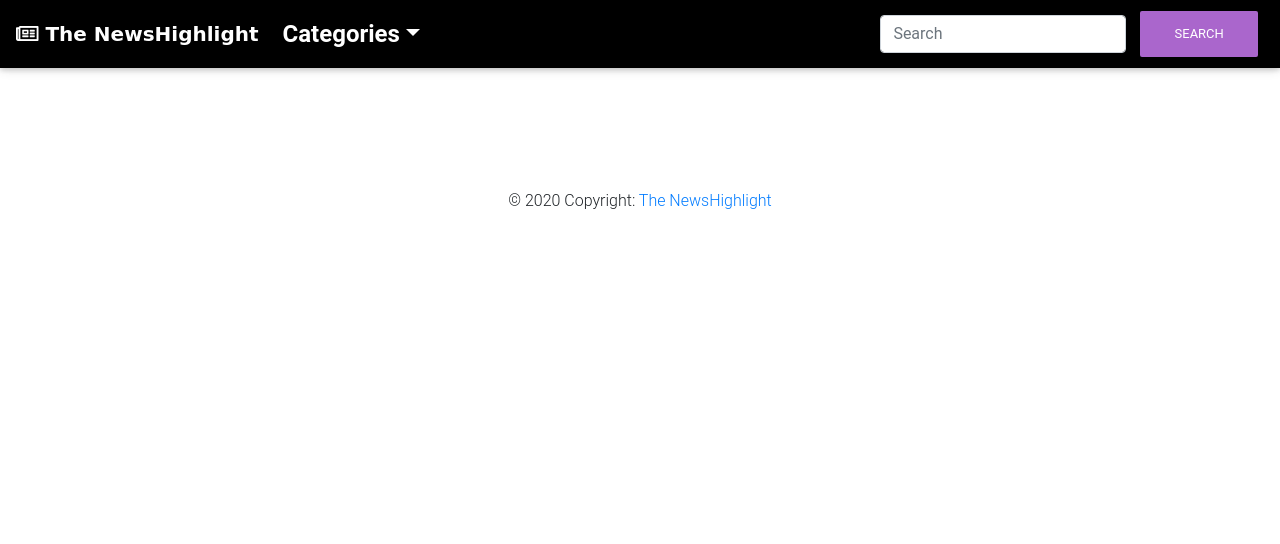
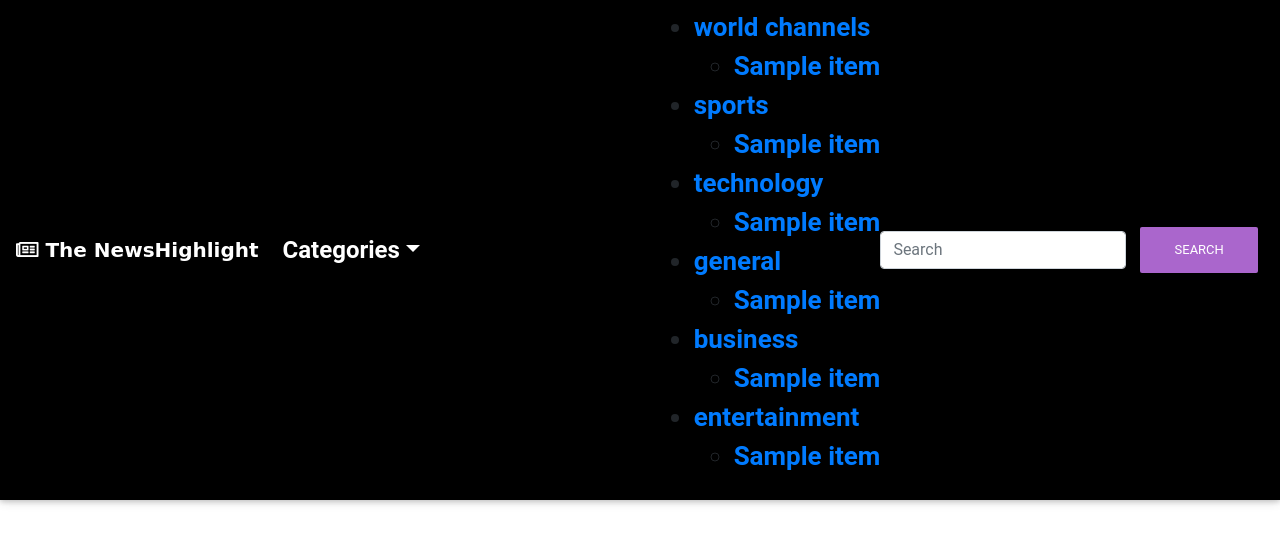
Before and after one commit to catherine244/NewsHighlight, a Flask app: template app/templates/base.html in a window 1280 px wide. Shown: the top 544 px of the page. Run offline with Flask 2, Linux system fonts and the light colour scheme; the template is opened without the code that fills it: most values are stand-ins (such as "Sample title", 1, 10 or a date in 2020); parts of the project's set-up code (start-up, migrations or seed data) failed here and were passed over; some libraries are stand-ins or nearby versions.

Commit message:
added base.html

```diff
--- a/app/templates/base.html
+++ b/app/templates/base.html
@@ -55,6 +55,56 @@
                     </div>
                 </li>
             </ul>
+            <div class="main_menu_area">
+        <ul id="nav">
+          <li><a href="#">world channels</a>
+            <ul>
+                {% for item in technology %}
+                <li><a href="/source/{{item.id}}&35">{{item.name}}</a></li>
+                {%endfor%}
+            </ul>
+          </li>
+          <li><a href="#">sports</a>
+            <ul>
+                    {% for item in sports %}
+                    <li><a href="/source/{{item.id}}&35">{{item.name}}</a></li>
+                    {%endfor%}
+            </ul>
+            </li>
+          <li><a href="#">technology</a>
+            <ul>
+                    {% for item in technology %}
+                    <li><a href="/source/{{item.id}}&35">{{item.name}}</a></li>
+                    {%endfor%}
+
+                </ul>
+          </li>
+          <li><a href="#">general</a>
+            <ul>
+                    {% for item in general %}
+                    <li><a href="/source/{{item.id}}&35">{{item.name}}</a></li>
+                    {%endfor%}
+
+                </ul>
+          </li>
+          <li><a href="#">business</a>
+            <ul>
+                    {% for item in business %}
+                    <li><a href="/source/{{item.id}}&35">{{item.name}}</a></li>
+                    {%endfor%}
+                </ul>
+        </li>
+
+          <li><a href="#">entertainment</a>
+            <ul>
+                    {% for item in entertainment %}
+                    <li><a href="/source/{{item.id}}&35">{{item.name}}</a></li>
+                    {%endfor%}
+                    </li>
+            </ul>
+
+        </ul>
+      </div>
             <form class="form-inline my-2 my-lg-0">
       <input class="form-control mr-sm-2" type="text" placeholder="Search">
       <button class="btn btn-secondary my-2 my-sm-0" type="submit">Search</button>
```
